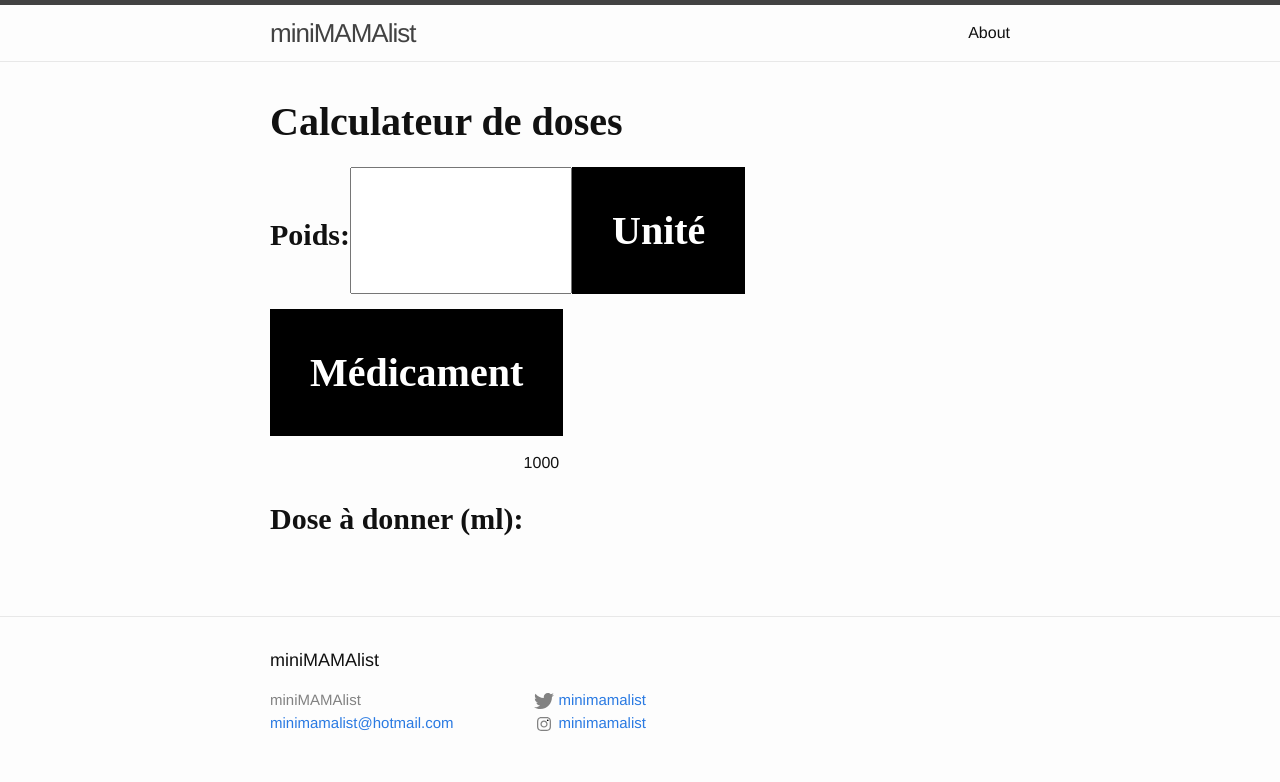
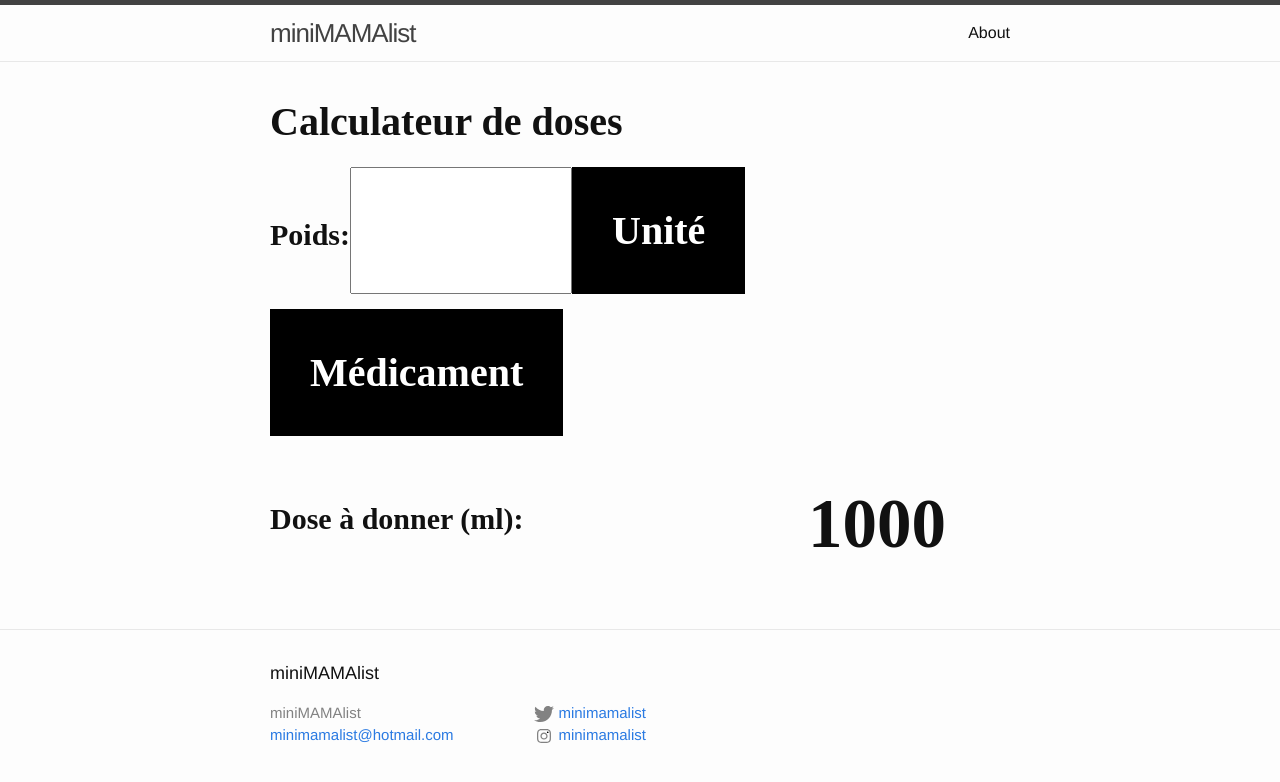
Before and after one commit to patrickboutin/patrickboutin.github.io, a Jekyll site: the page built from index.html, in a window 1280 px wide. Shown: the top 782 px of the page. Built offline with Jekyll 4.4.1, drawn with Linux system fonts in a browser that asks for light colours.

Commit message:
Update index.html

```diff
--- a/index.html
+++ b/index.html
@@ -30,7 +30,7 @@ input[type=numeric] {
     box-sizing: border-box;
     float: left;
 }
-output[type=numeric] {
+output {
     font-family: Ormont light;
     font-weight: 700;
     font-size: 69px;
```
